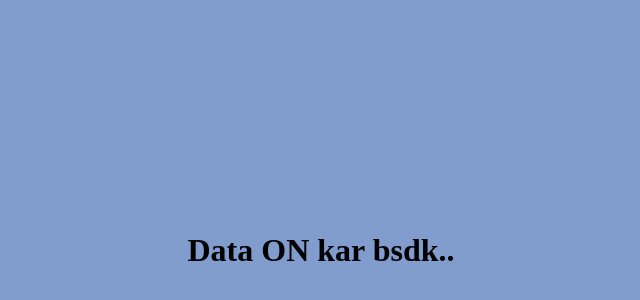
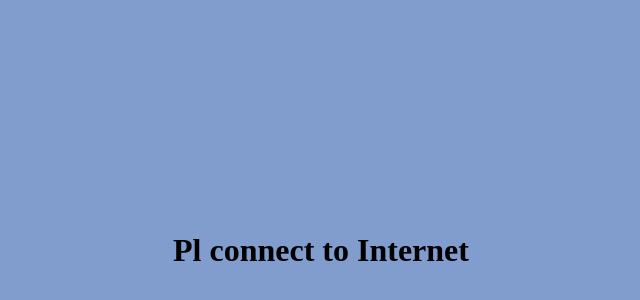
Before and after one commit to mkrndmb/notes-app-2, a plain HTML site: page offline.html in a window 1280 px wide. Shown: the part 150-450 px from the top of the page, without its empty margins (319-959 px from the left). Drawn offline with Linux system fonts and the light colour scheme.

Commit message:
Update offline.html

```diff
--- a/offline.html
+++ b/offline.html
@@ -35,7 +35,7 @@
     <body>
         <div class="container">
             <h2 class="text">
-                <span>Data ON kar bsdk.. </span>
+                <span>Pl connect to Internet</span>
             </h2>
         </div>
     </body>
```
